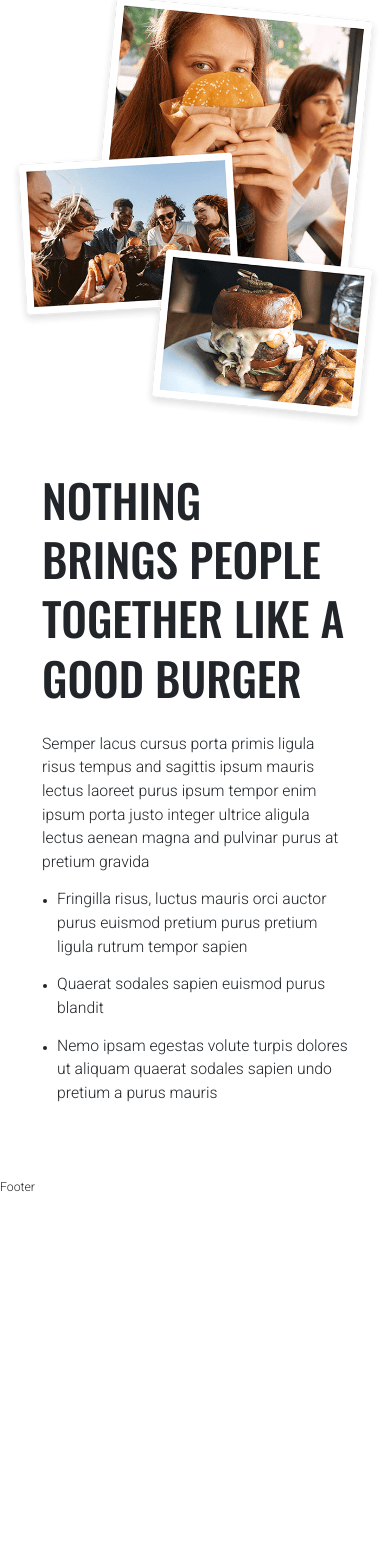
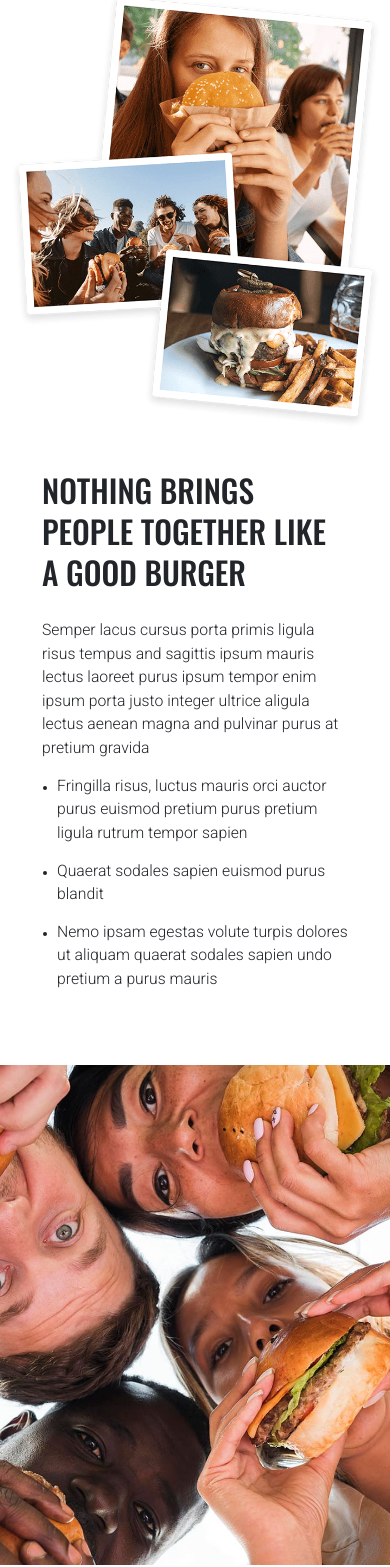
Before and after one commit to CostaLacoste/Food-delivery-website, a React (Create React App) app: page / in a window 390 px wide. Shown: the part 8193-9760 px from the top of the page. Before the commit the page ends 9390 px from the top, so only its background shows below. Built offline with nearby package versions, Linux system fonts and the light colour scheme.

Commit message:
Parallax add

```diff
--- a/src/Pages/Home/Section4.js
+++ b/src/Pages/Home/Section4.js
@@ -42,6 +42,10 @@ function Section4(){
                 </Row>
             </Container>
         </section>
+
+        <section className='bg_parallax_scroll'>
+
+        </section>
         </>
     );
 }
--- a/src/Styles/HomeStyle.css
+++ b/src/Styles/HomeStyle.css
@@ -203,7 +203,22 @@
     padding-left: 15px;
 }
 
+/* Parallax scroll */
+.bg_parallax_scroll{
+    background: url('../Assets/assets/parallax/bg.jpg') no-repeat center center;
+    background-size: cover;
+    background-attachment: fixed;
+    width: 100%;
+    height: 700px;
+}
+
 /* Media query modiles */
+@media (max-width: 1200px){
+    .promotion_section h2{
+        font-size: 2.25rem;
+    }
+}
+
 @media (max-width: 992px){
     .about_section h2{
         font-size: 2.5rem;
@@ -213,6 +228,10 @@
     }
     .about_box p{
         padding: 0;
+    }
+    .bg_parallax_scroll{
+        background-attachment: scroll;
+        height: 500px;
     }
 }
 
```
